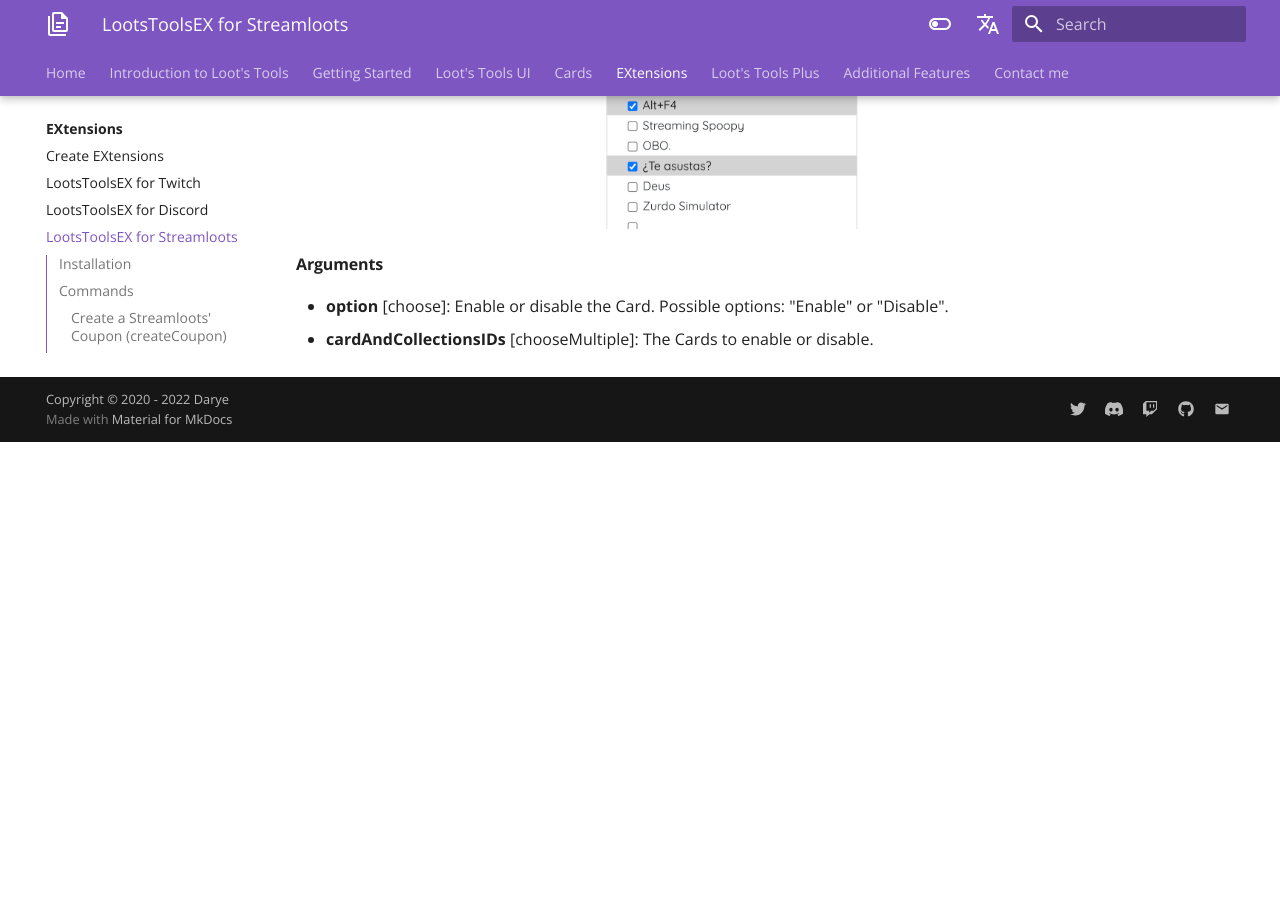
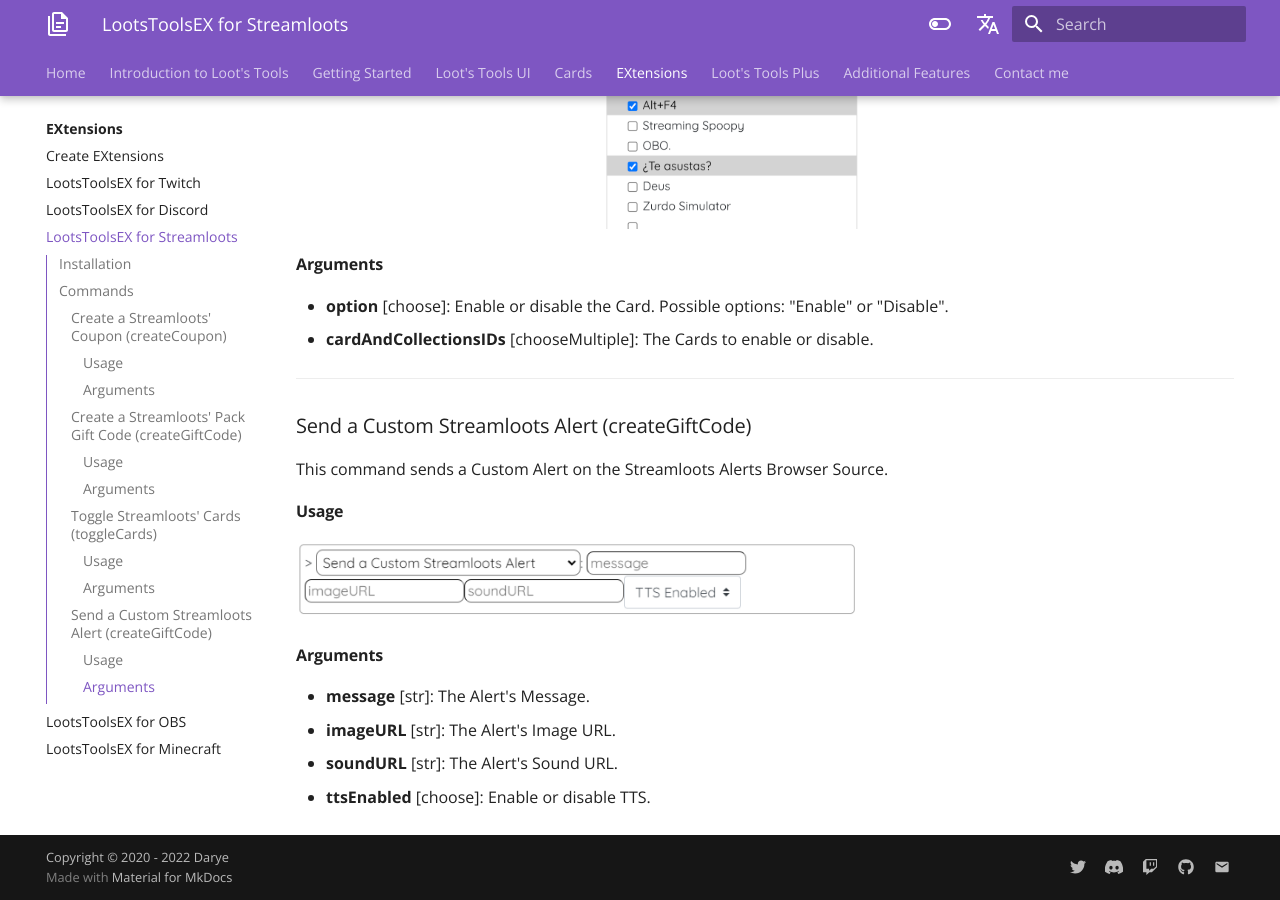
Before and after one commit to DaryeDev/LootsTools, an MkDocs documentation site: the page built from docs/docs/extensions/streamloots/index.md, in a window 1280 px wide and 900 px high, scrolled down 2074 px. Built offline with MkDocs 1.6.1 and Material for MkDocs 9.7.7, drawn with Linux system fonts in a browser that asks for light colours; comment, search, counter and statistics services are not loaded; before the commit the page ends 2516 px from its top, so only the background shows below that.

Commit message:
streamlootsEX upd

```diff
--- a/docs/docs/extensions/streamloots/index.md
+++ b/docs/docs/extensions/streamloots/index.md
@@ -69,3 +69,20 @@
 
 - **option** [choose]: Enable or disable the Card. Possible options: "Enable" or "Disable".
 - **cardAndCollectionsIDs** [chooseMultiple]: The Cards to enable or disable.
+
+---
+
+### Send a Custom Streamloots Alert (createGiftCode)
+
+This command sends a Custom Alert on the Streamloots Alerts Browser Source.
+
+#### Usage
+
+![Usage](img/streamlootsSendCustomAlertUsage.png){style=max-width:60%;}
+
+#### Arguments
+
+- **message** [str]: The Alert's Message.
+- **imageURL** [str]: The Alert's Image URL.
+- **soundURL** [str]: The Alert's Sound URL.
+- **ttsEnabled** [choose]: Enable or disable TTS.
```
Also changed, not shown: docs/docs/extensions/streamloots/img/streamlootsEX.png (added), docs/docs/extensions/streamloots/img/streamlootsSendCustomAlertUsage.png (added), docs/site/search/search_index.json, docs/site/sitemap.xml, 1 other file.
